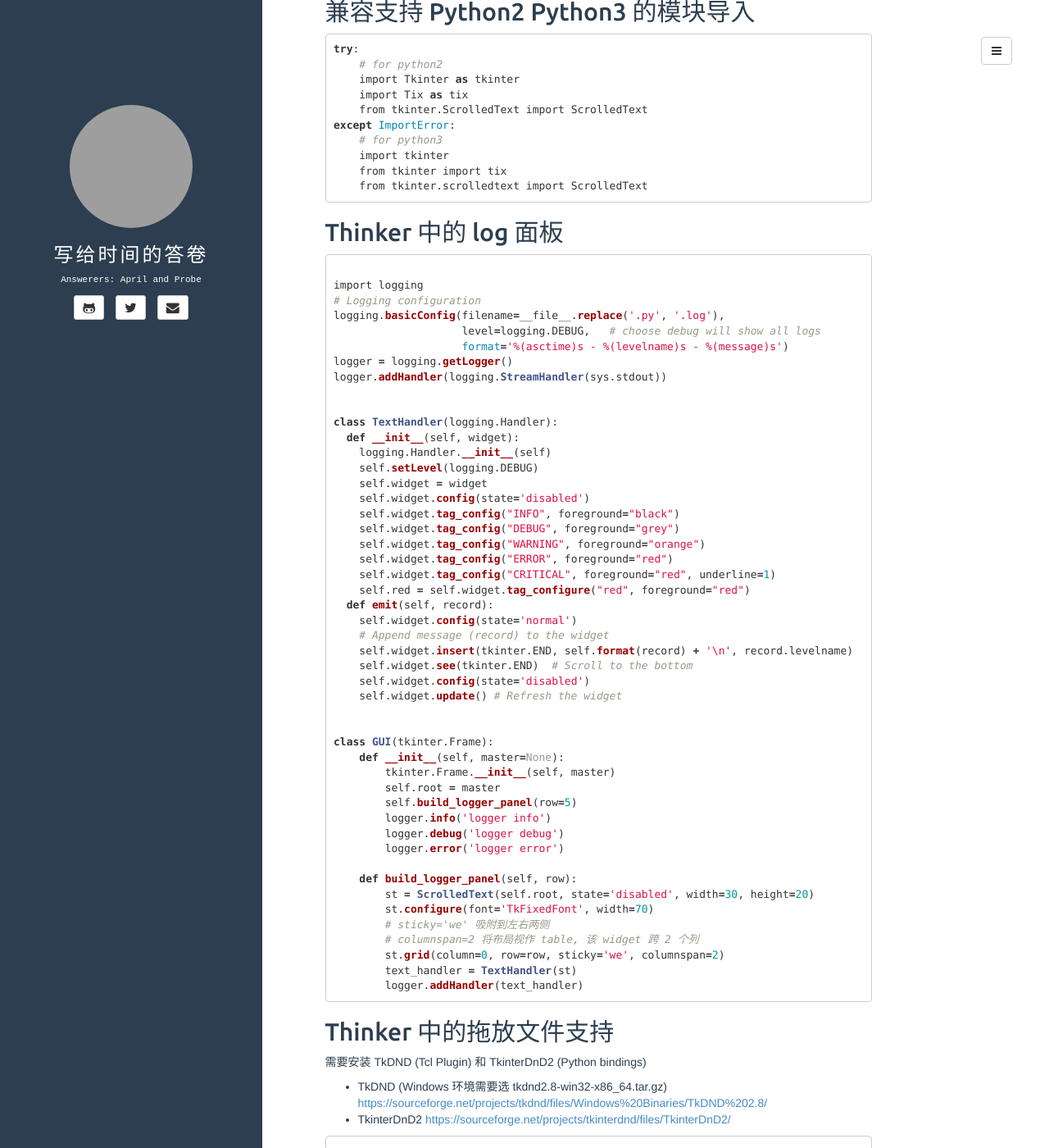
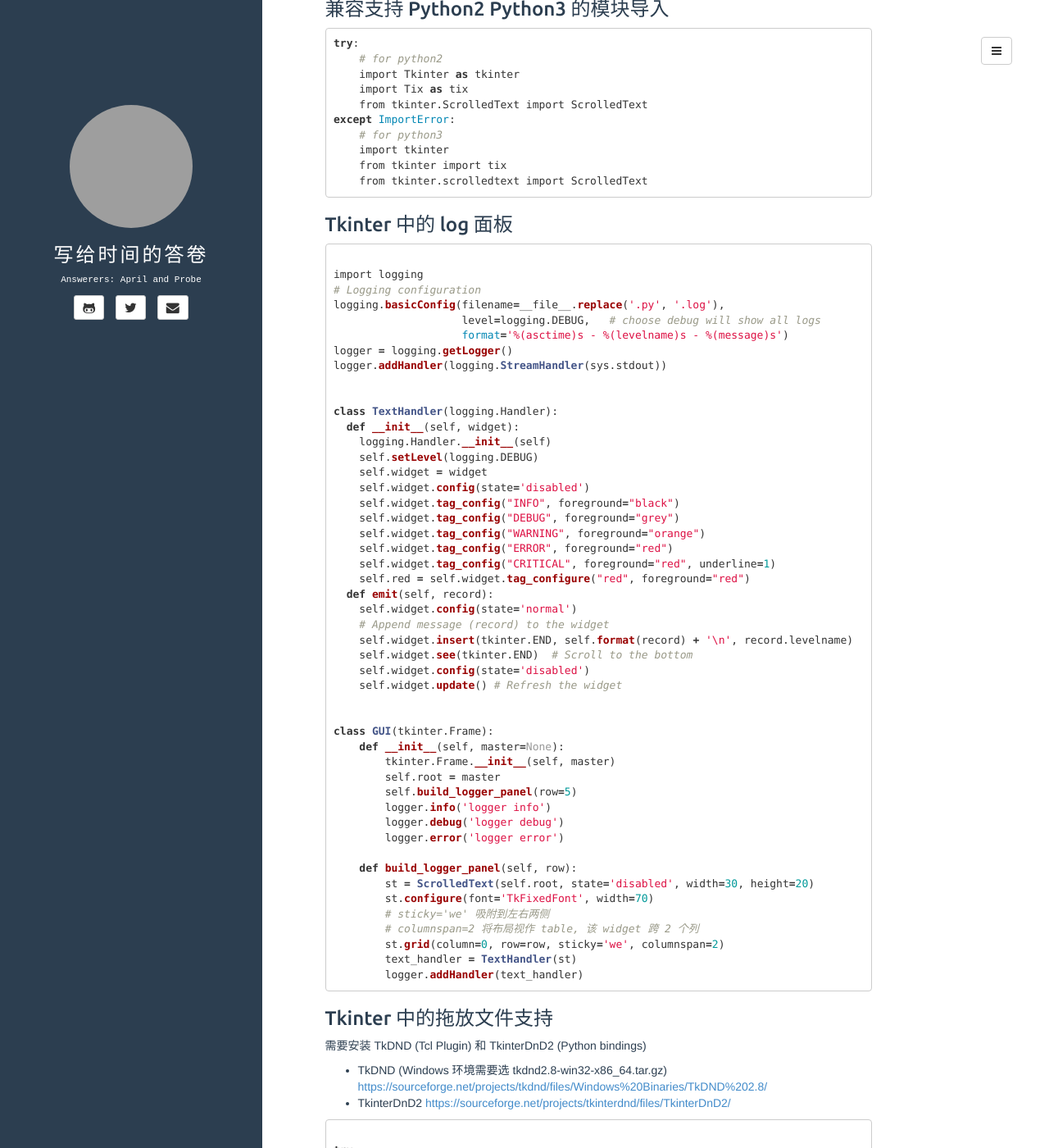
Before and after one commit to WarmGrid/warmgrid.github.io, a Jekyll site: the page built from _posts/2017-09-22-python-tkinter-app-template.md, in a window 1280 px wide and 1400 px high, scrolled down 332 px. Shown: the whole window at 82% size. Built offline with Jekyll 4.4.1, drawn with Linux system fonts in a browser that asks for light colours; some of the changed text lies outside the part shown; grey boxes are pictures that could not be loaded.

Commit message:
fix typo

````diff
--- a/_posts/2017-09-22-python-tkinter-app-template.md
+++ b/_posts/2017-09-22-python-tkinter-app-template.md
@@ -26,7 +26,7 @@ summary: '方便快速做出带界面的小程序'
 总结一些 Tkinter 常用代码片段如下.
 
 
-## 兼容支持 Python2 Python3 的模块导入
+### 兼容支持 Python2 Python3 的模块导入
 
 ```python
 try:
@@ -42,7 +42,7 @@ except ImportError:
 ```
 
 
-## Thinker 中的 log 面板
+### Tkinter 中的 log 面板
 
 ```python
 
@@ -98,7 +98,7 @@ class GUI(tkinter.Frame):
 
 
 
-## Thinker 中的拖放文件支持
+### Tkinter 中的拖放文件支持
 
 需要安装 TkDND (Tcl Plugin) 和 TkinterDnD2 (Python bindings)
 
@@ -180,7 +180,7 @@ if __name__ == '__main__':
 
 
 
-## Pyinstaller 打包为 exe
+### Pyinstaller 打包为 exe
 
 ```python
 import os
@@ -194,7 +194,7 @@ os.system(cmd)
 
 
 
-## 杂项
+### 杂项
 
 - 窗口置顶
 - 自定义标题
@@ -224,7 +224,7 @@ if __name__ == '__main__':
 ```
 
 
-## Thinker 各模块的结构
+### Tkinter 各模块的结构
 
 ```python
 # 如果样式太难看, 把所有形如 tkinter.Radiobutton 改成 ttk.Radiobutton
````
